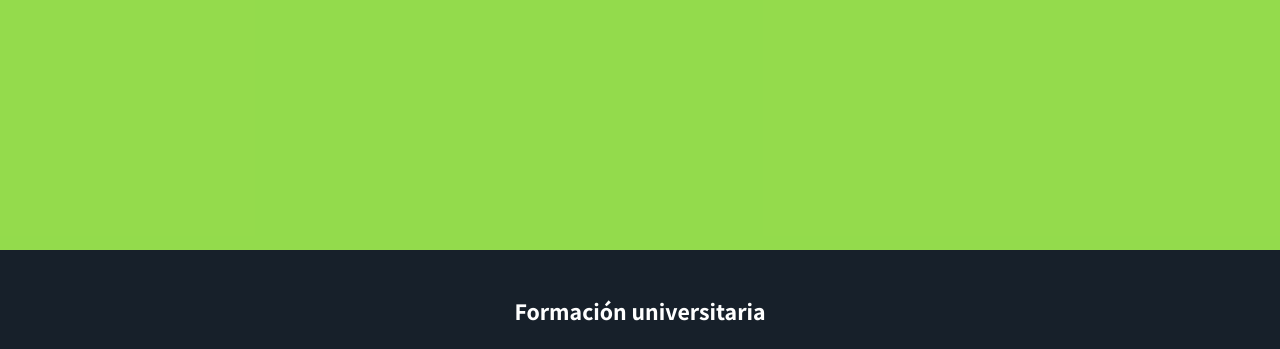
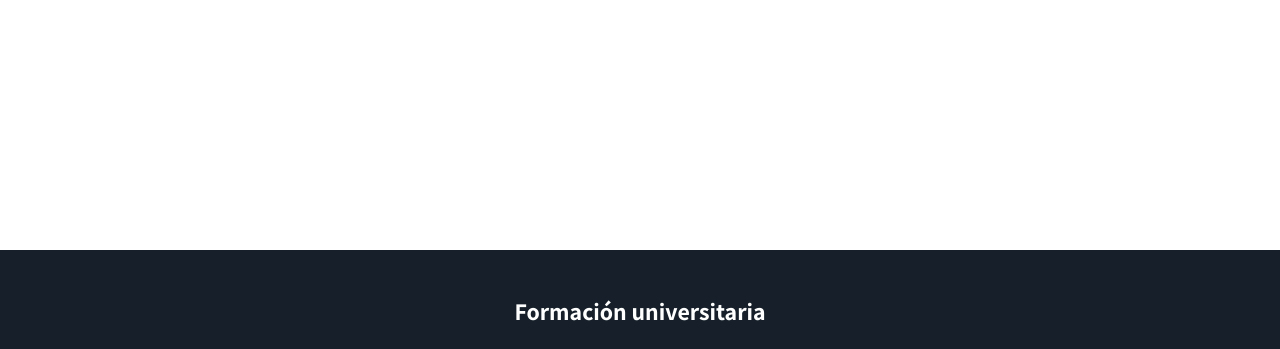
Before and after one commit to simonisdev/portafolio, a plain HTML site: page index.html in a window 1280 px wide. Shown: the part 2305-2654 px from the top of the page. Drawn offline with Linux system fonts and the light colour scheme.

Commit message:
Update styles.css

```diff
--- a/styles.css
+++ b/styles.css
@@ -243,7 +243,7 @@ a {
 .section__projects {
     padding-top: 20px;
     padding-bottom: 20px;
-    background-color: rgba(102, 204, 0, 0.7);
+    /*background-color: rgba(102, 204, 0, 0.7);*/
 
 }
 .projects--container {
```
